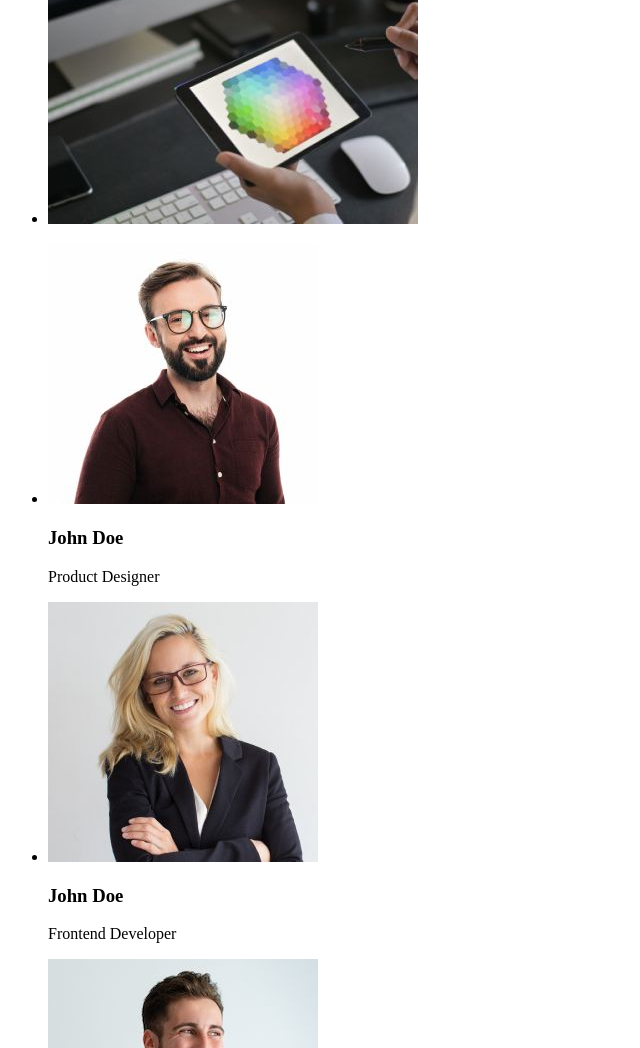
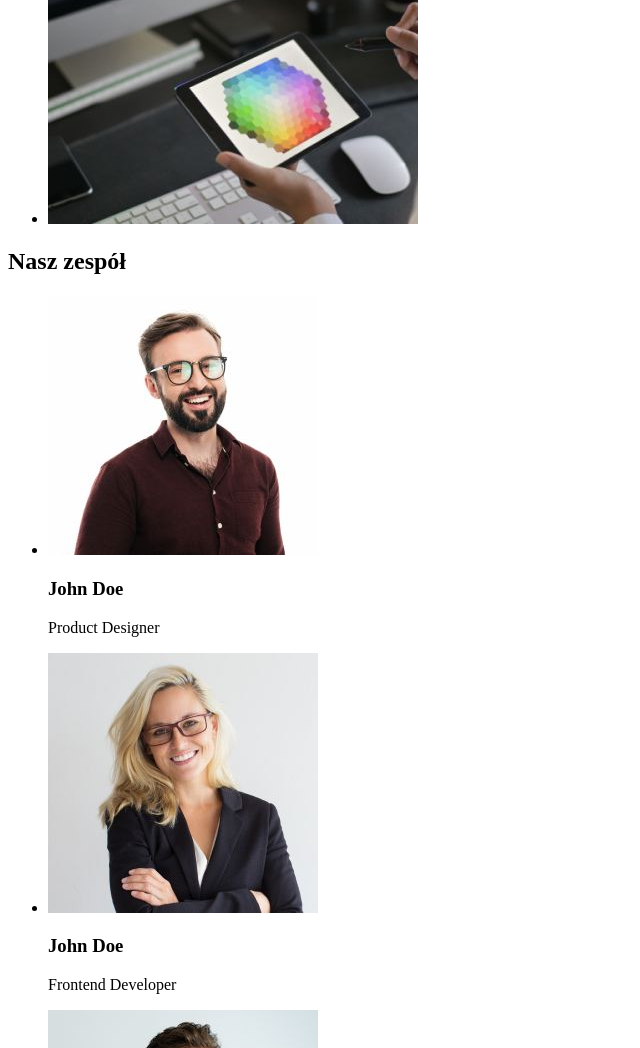
Before and after one commit to KJachimstal/goit-markup-hw-01, a plain HTML site: page index.html in a window 1280 px wide. Shown: the part 1260-2308 px from the top of the page, without its empty margins (0-640 px from the left). Drawn offline with Linux system fonts and the light colour scheme.

Commit message:
Added headline to third secion

```diff
--- a/index.html
+++ b/index.html
@@ -88,6 +88,7 @@
                 </ul>
             </section>
             <section>
+                <h2>Nasz zespół</h2>
                 <ul>
                     <li>
                         <img
```
